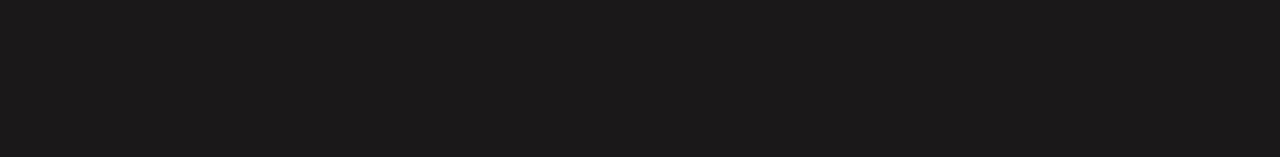
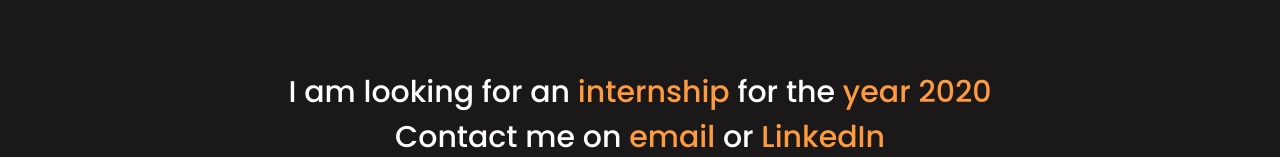
Before and after one commit to lorismarino/portfolio-2020, a Nuxt app: page / in a window 1280 px wide. Shown: the part 2405-2562 px from the top of the page. Before the commit the page ends 2375 px from the top, so only its background shows below. Built offline with nearby package versions, Linux system fonts and the light colour scheme.

Commit message:
feat(internship): add internship block

```diff
--- /dev/null
+++ b/components/Internship.vue
@@ -0,0 +1,30 @@
+<template>
+  <div class="internship">
+    <container>
+      <p>
+        I am looking for an <span>internship</span> for the
+        <span>year 2020</span>
+      </p>
+      <p>
+        Contact me on <span><a href="mailto:me">email</a></span> or
+        <span><a href="me">LinkedIn</a></span>
+      </p>
+    </container>
+  </div>
+</template>
+
+<style lang="scss" scoped>
+.internship {
+  margin-top: rem(100);
+  text-align: center;
+
+  p {
+    font-size: rem(30);
+    font-weight: 500;
+
+    span {
+      color: var(--primary);
+    }
+  }
+}
+</style>
--- a/components/Projects/Projects.vue
+++ b/components/Projects/Projects.vue
@@ -1,5 +1,5 @@
 <template>
-  <div id="projects" class="projects">
+  <section id="projects" class="projects">
     <container>
       <typography tag="h3" text="My projects" type="title" />
       <div class="projects__projects">
@@ -7,7 +7,7 @@
         <project class="projects__project" />
       </div>
     </container>
-  </div>
+  </section>
 </template>
 
 <style lang="scss" scoped>
--- a/components/Skills/Skills.vue
+++ b/components/Skills/Skills.vue
@@ -1,5 +1,5 @@
 <template>
-  <div class="skills">
+  <section class="skills">
     <container>
       <typography tag="h3" text="My skills" type="title" />
       <div class="skills__skills">
@@ -7,7 +7,7 @@
         <skill class="skills__skill" />
       </div>
     </container>
-  </div>
+  </section>
 </template>
 
 <style lang="scss" scoped>
--- a/pages/index.vue
+++ b/pages/index.vue
@@ -3,6 +3,7 @@
     <hero />
     <projects />
     <skills />
+    <internship />
   </div>
 </template>
 
```
